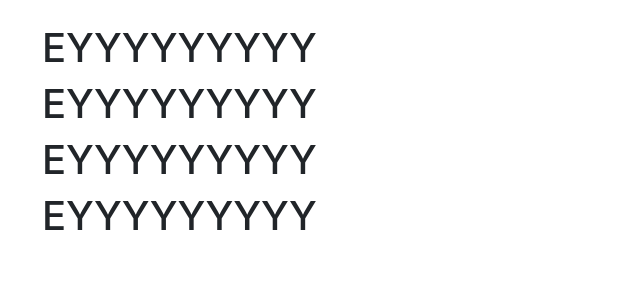
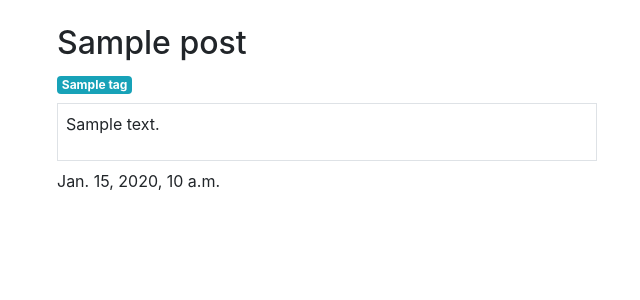
Before and after one commit to MatSaf123/pet-care-app, a Django app: template templates/posts/detail.html in a window 1280 px wide. Shown: the part 72-372 px from the top of the page, without its empty margins (43-683 px from the left). Run offline with Django 3.2, Linux system fonts and the light colour scheme; the template is opened without the code that fills it: most values are stand-ins (such as "Sample title", 1, 10 or a date in 2020); some libraries are stand-ins or nearby versions.

Commit message:
Add basic data display to detail view

```diff
--- a/templates/posts/detail.html
+++ b/templates/posts/detail.html
@@ -1,12 +1,20 @@
 {% extends "posts/../base.html" %}
 {% block content %}
-    <h1>EYYYYYYYYY</h1>
-    <h1>EYYYYYYYYY</h1>
-    <h1>EYYYYYYYYY</h1>
-    <h1>EYYYYYYYYY</h1>
 
-    {% if post.author == user %}
-            <a class="btn btn-danger btn-lg" id="lowerButton" href="{% url 'post-delete' post.slug %}">Delete</a>
-    {% endif %}
+    <div class="container">
 
+        <h2>{{post.title}}</h2>
+        {% for tag in post.tags.all %}
+        <a href="{% url 'tagged' tag.slug %}" class="badge badge-info" >{{ tag }}</a>
+        {% endfor %}
+        <div class = "border p-2 my-2 w-50">
+            <p>{{post.content}}</p>
+        </div>
+
+        <p>{{post.date_posted}}</p>
+
+        {% if post.author == user %}
+                <a class="btn btn-danger btn-lg" id="lowerButton" href="{% url 'post-delete' post.slug %}">Delete</a>
+        {% endif %}
+    </div>
 {% endblock content %}
```
